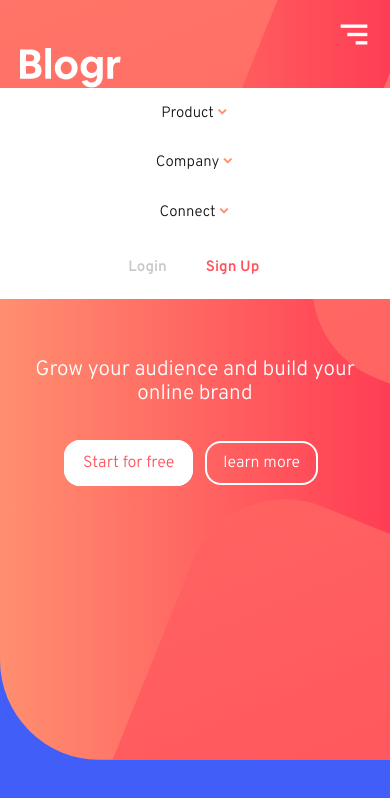
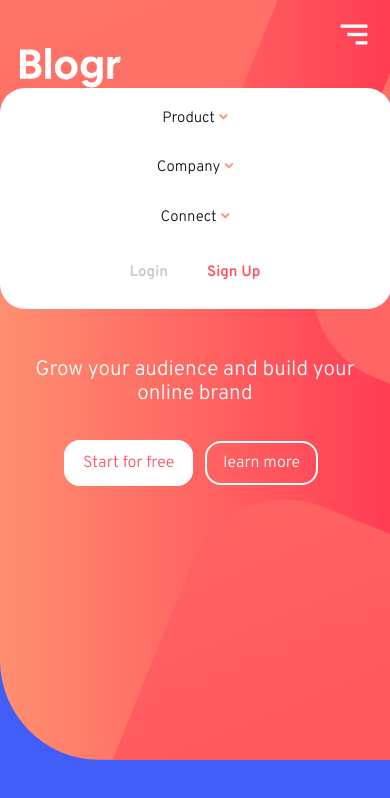
Before and after one commit to Luis-Salinas-SD/blog, a plain HTML site: page index.html in a window 390 px wide. Both pictures are taken after a click on the element 354 px from the left and 38 px from the top of the page. Drawn offline with nearby package versions, Linux system fonts and the light colour scheme.

Commit message:
Actualizacion final del side menu y movil-menu

```diff
--- a/css/style.css
+++ b/css/style.css
@@ -76,7 +76,6 @@ header {
     position: absolute;
     background-color: #fff;
     margin-left: 30%;
-    border: 1px solid yellow;
 }
 
 /*# seccion que muetra el submenú al hacer hover  inicio */
@@ -198,6 +197,11 @@ header {
     display: none;
 }
 
+main {
+    width: auto;
+    height: 300px;
+}
+
 /*& ++++++++++++++++++++ Movil - Menú - Responsive  ++++++++++++++++++++*/
 
 @media screen and (max-width: 900px) {
@@ -287,8 +291,10 @@ header {
         position: absolute;
         display: flex;
         justify-content: center;
-        width: 100vw;
+        width: 98vw;
         background-color: #ffffff;
+        padding: 5px;
+        border-radius: 25px;
     }
     .loggin {
         background-color: #ffffff;
--- a/index.html
+++ b/index.html
@@ -85,9 +85,11 @@
                     </div>
                     <!-- enlaces -->
                     <div class="enlace">
-                        <a href="">enlace-1</a>
-                        <a href="">enlace-2</a>
-                        <a href="">enlace-3</a>
+                        <a href="">Overview</a>
+                        <a href="">Pricing</a>
+                        <a href="">Marketplace</a>
+                        <a href="">Features</a>
+                        <a href="">Integrations</a>
                     </div>
                 </div>
 
@@ -97,9 +99,11 @@
                         <i class='bx bxs-chevron-down icon-mb-menu'></i>
                     </div>
                     <div class="enlace">
-                        <a href="">enlace-1</a>
-                        <a href="">enlace-2</a>
-                        <a href="">enlace-3</a>
+                        <a href="">Overview</a>
+                        <a href="">Pricing</a>
+                        <a href="">Marketplace</a>
+                        <a href="">Features</a>
+                        <a href="">Integrations</a>
                     </div>
                 </div>
                 <div class="cont-enlace">
@@ -108,9 +112,11 @@
                         <i class='bx bxs-chevron-down icon-mb-menu'></i>
                     </div>
                     <div class="enlace">
-                        <a href="">enlace-1</a>
-                        <a href="">enlace-2</a>
-                        <a href="">enlace-3</a>
+                        <a href="">Overview</a>
+                        <a href="">Pricing</a>
+                        <a href="">Marketplace</a>
+                        <a href="">Features</a>
+                        <a href="">Integrations</a>
                     </div>
                 </div>
                 <div class="loggin">
```
